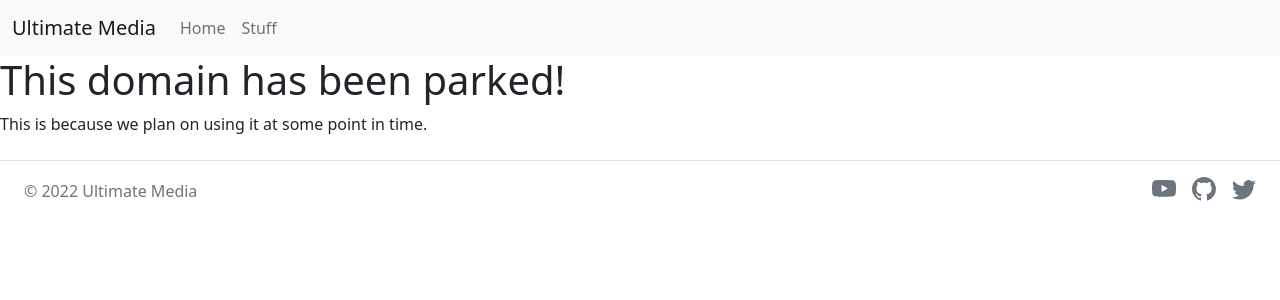
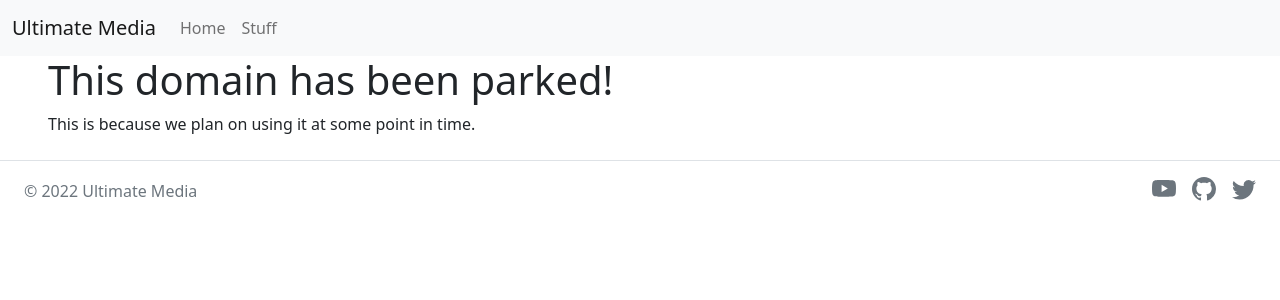
Before and after one commit to ultimatemediaorg/site, a Jekyll site: the page built from parked.html, in a window 1280 px wide. Shown: the top 300 px of the page. Built offline with Jekyll 4.4.1, drawn with Linux system fonts in a browser that asks for light colours.

Commit message:
Update parked.html

```diff
--- a/parked.html
+++ b/parked.html
@@ -4,5 +4,7 @@ title: Domain parked
 permalink: /parked
 ---
 
-<h1>This domain has been parked!</h1>
-<p>This is because we plan on using it at some point in time.</p>
+<div class="px-5">
+    <h1>This domain has been parked!</h1>
+    <p>This is because we plan on using it at some point in time.</p>
+</div>
```
